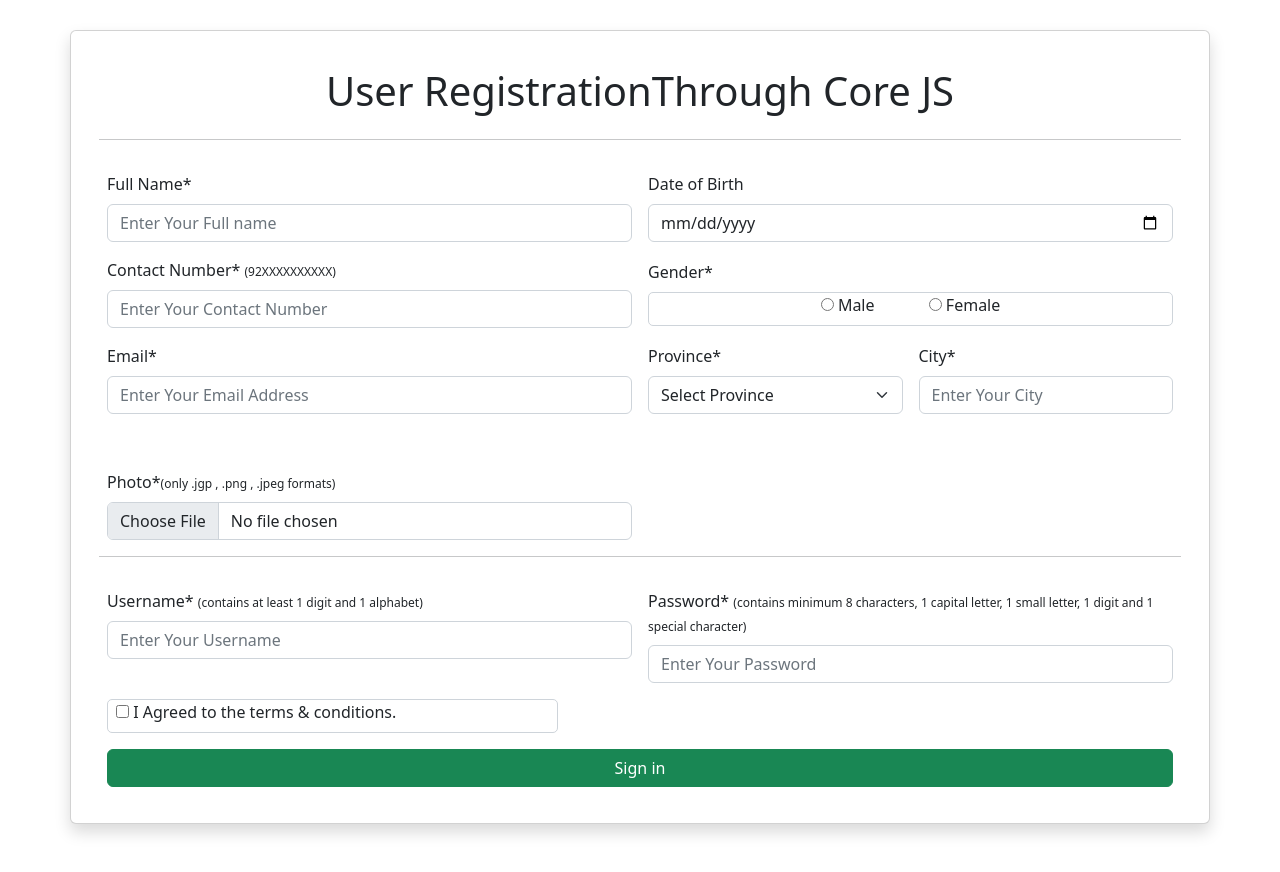
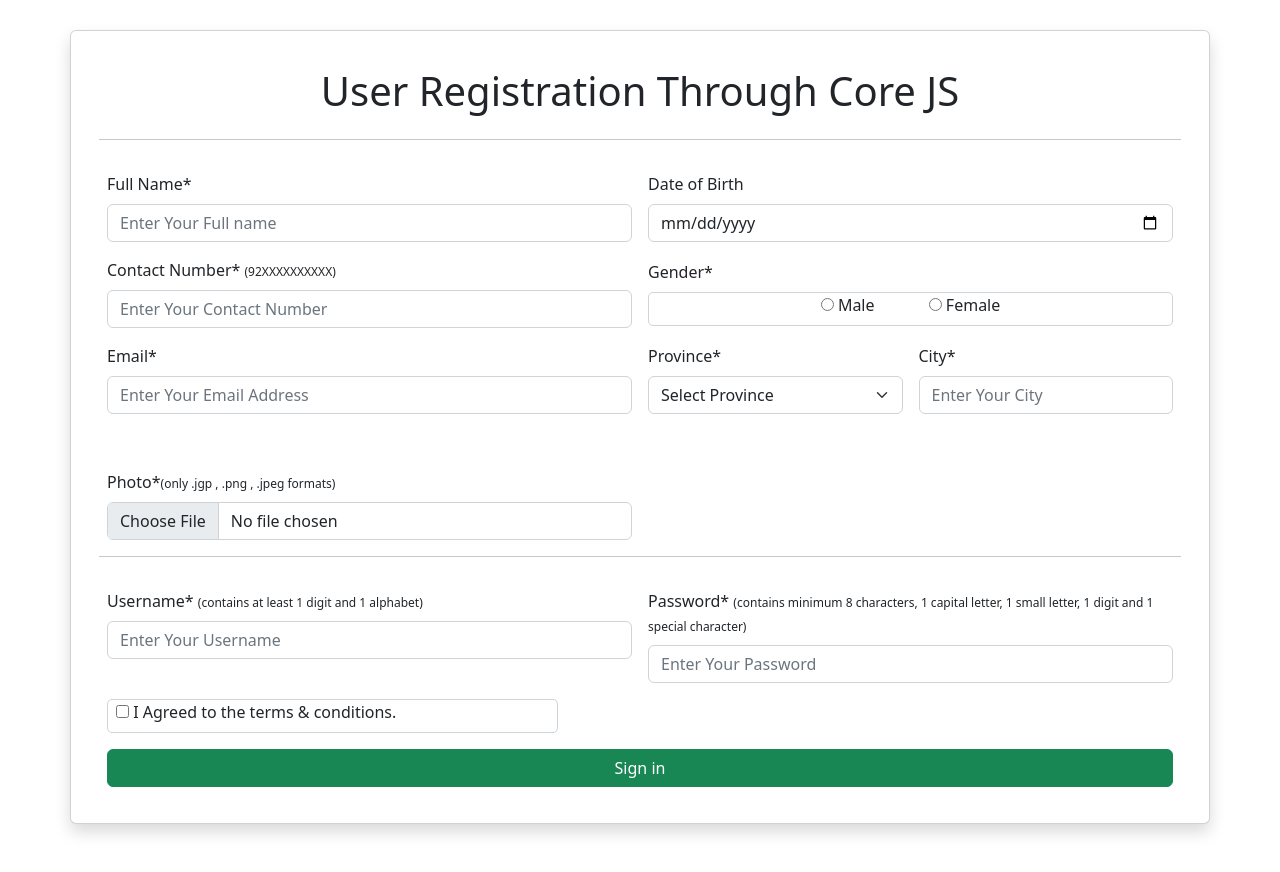
Before and after one commit to SaADii09/Registration-Form-project, a plain HTML site: page index.html in a window 1280 px wide. Drawn offline with nearby package versions, Linux system fonts and the light colour scheme.

Commit message:
Added Space in heading

```diff
--- a/index.html
+++ b/index.html
@@ -12,7 +12,7 @@
     <body>
         <div style="margin-top:30px;" ; class="container card shadow p-3 mb-5 bg-body rounded">
             <form style="padding:20px;" onsubmit="return print1()" class="row g-3 ">
-                <h1 style="text-align:center ;">User RegistrationThrough Core JS</h1>
+                <h1 style="text-align:center ;">User Registration Through Core JS</h1>
                 <hr>
                 <!--Full Name-->
                 <div class="col-md-6">
```
